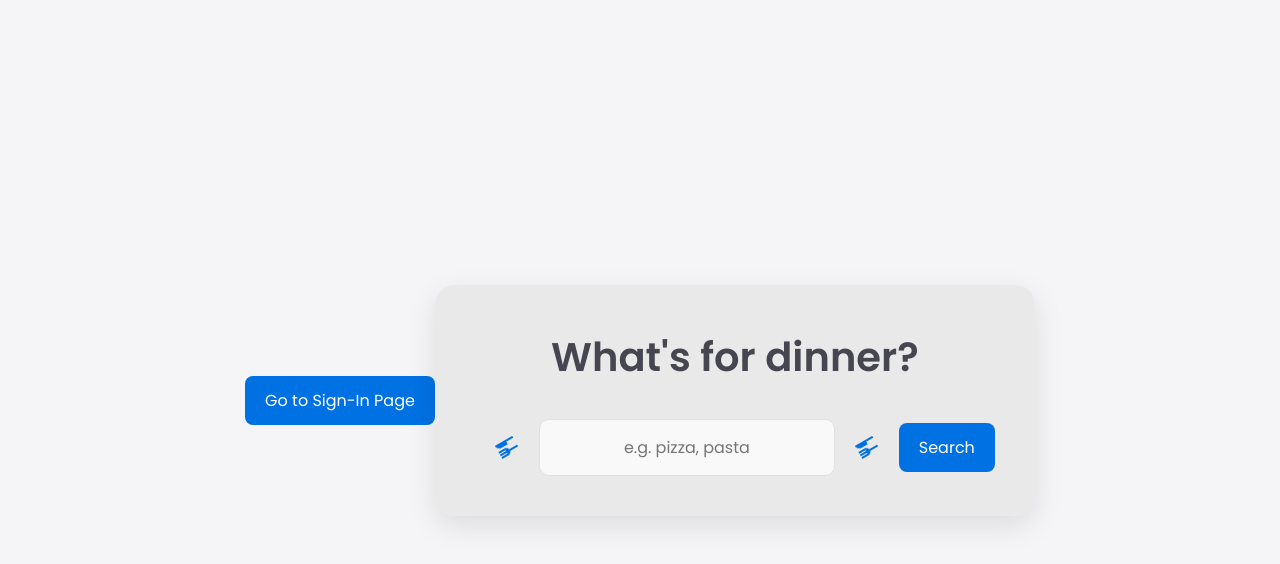
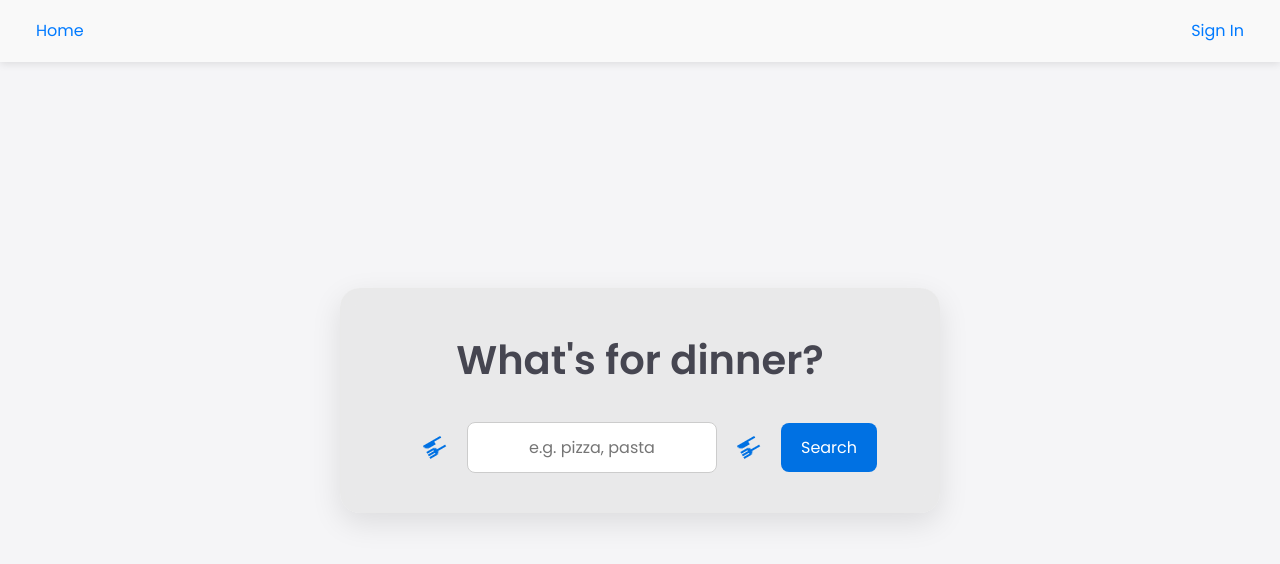
Before and after one commit to Stelorr/simple-chef, a website: page public/index.html in a window 1280 px wide. Drawn offline with nearby package versions, Linux system fonts and the light colour scheme; a web font is replaced by a local one.

Commit message:
Add navigation bar

```diff
--- a/public/css/styles.css
+++ b/public/css/styles.css
@@ -306,11 +306,15 @@ header {
 /* Sign In/Sign Up */
 
 /* Container for forms */
+/* Container for forms */
 .form-container {
     display: flex;
     justify-content: center;
     align-items: center;
     width: 100%;
+    min-height: 100vh;
+    padding: 20px;
+    box-sizing: border-box;
 }
 
 /* Card-like form boxes */
@@ -322,6 +326,7 @@ header {
     width: 100%;
     max-width: 400px;
     text-align: center;
+    box-sizing: border-box;
 }
 
 /* Form title */
@@ -331,15 +336,18 @@ header {
     color: #333;
 }
 
-/* Input Fields */
+/* Input Fields - Force Vertical Stacking */
 .input-group {
     margin-bottom: 20px;
+    width: 100%; /* Ensure input groups take full width */
+    display: block; /* Change flex or grid to block */
 }
 
-input[type="email"],
-input[type="password"],
-input[type="text"] {
-    width: 100%;
+/* Ensure input fields stack vertically on all screen sizes */
+.input-group input {
+    display: block; /* Force inputs to be block-level elements */
+    width: 100%; /* Ensure inputs take full width */
+    margin-bottom: 10px; /* Add some spacing between inputs */
     padding: 15px;
     border: 1px solid #e0e0e0;
     border-radius: 10px;
@@ -407,3 +415,62 @@ input:focus {
         align-items: center;
     }
 }
+/* Navbar Styling */
+.navbar {
+    display: flex;
+    justify-content: space-between;
+    align-items: center;
+    background-color: #f9f9f9;
+    padding: 10px 20px;
+    box-shadow: 0 2px 8px rgba(0, 0, 0, 0.1);
+    position: fixed;
+    top: 0;
+    left: 0;
+    right: 0;
+    width: 100%;
+    max-width: 100%;
+    z-index: 1000;
+    box-sizing: border-box; /* Ensures padding is included in the element's total width */
+}
+
+.navbar-left,
+.navbar-right {
+    display: flex;
+    align-items: center;
+}
+
+/* Ensure content on the right side stays visible */
+.navbar-right {
+    justify-content: flex-end;
+}
+
+/* Navigation Links */
+.nav-link {
+    color: #007aff;
+    text-decoration: none;
+    font-size: 1rem;
+    padding: 8px 16px;
+    transition: color 0.3s ease;
+}
+
+.nav-link:hover {
+    color: #005bb5;
+}
+
+/* Add spacing between the nav links */
+.navbar-right .nav-link {
+    margin-left: 20px;
+}
+
+/* Adjust the content position due to the fixed navbar */
+.form-container {
+    margin-top: 70px; /* Adjust this based on your navbar height */
+}
+
+/* Ensure proper sizing and prevent overflow */
+body, html {
+    margin: 0;
+    padding: 0;
+    width: 100%;
+    overflow-x: hidden; /* Prevent horizontal scrolling */
+}
--- a/public/index.html
+++ b/public/index.html
@@ -11,7 +11,17 @@
     <link rel="stylesheet" href="https://fonts.googleapis.com/css2?family=Material+Symbols+Outlined:opsz,wght,FILL,GRAD@20..48,100..700,0..1,-50..200&icon_names=restaurant" />
 </head>
 <body>
-    <button id="signInButton">Go to Sign-In Page</button>
+    <header>
+        <nav class="navbar">
+            <div class="navbar-left">
+                <a href="index.html" class="nav-link">Home</a>
+            </div>
+            <div class="navbar-right">
+                <a href="sign-in.html" class="nav-link">Sign In</a>
+            </div>
+        </nav>
+    </header>
+
     <div class="glass-container">
         <h1>What's for dinner?</h1>
         <!-- Search form with spinning icons -->
--- a/public/js/index.js
+++ b/public/js/index.js
@@ -188,16 +188,3 @@ if (window.location.pathname.includes('index.html')) {
     // Recipe page: fetch and display recipe details
     fetchRecipeDetails();
 }
-
-document.getElementById('signUpForm').addEventListener('submit', function(event) {
-    const firstName = document.getElementById('signUpFirstName').value;
-    const lastName = document.getElementById('signUpLastName').value;
-
-    // Simple validation to check if names contain only letters
-    const namePattern = /^[A-Za-z]+$/;
-
-    if (!namePattern.test(firstName) || !namePattern.test(lastName)) {
-        event.preventDefault(); // Stop form submission
-        alert('Please enter valid names (letters only).');
-    }
-});
```
Also changed, not shown: public/sign-up.html (+16 -2 lines).
